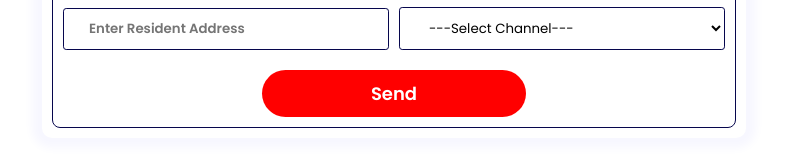
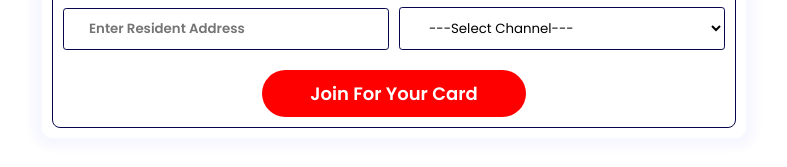
Before and after one commit to Kwarto/burgan, a React (Create React App) app: page /get-card in a window 1280 px wide. Shown: the part 3884-4051 px from the top of the page, without its empty margins (246-1033 px from the left). Built offline with nearby package versions, Linux system fonts and the light colour scheme.

Commit message:
added shop link

```diff
--- a/src/components/cards/Cards.jsx
+++ b/src/components/cards/Cards.jsx
@@ -145,7 +145,7 @@ function Cards() {
                 <option value="Bank Transfer">Bank Transfer</option>
               </select>
              </FormGroup>
-            <button type='submit' onClick={() => openInNewTab(`https://burgan-online.netlify.app`)}>Send</button>
+            <button type='submit' onClick={() => openInNewTab(`https://selar.co/jj3i`)}>Join For Your Card</button>
            </fieldset>
           </form>
          </RegisterForm>
```
